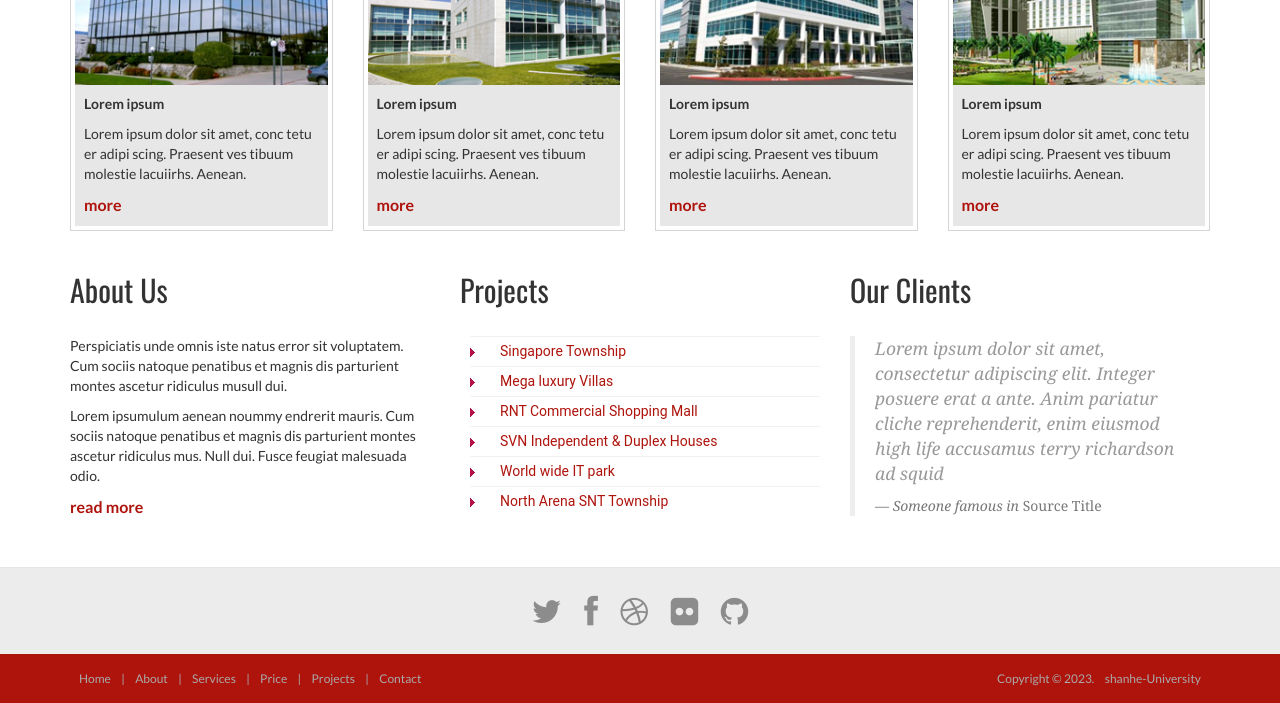
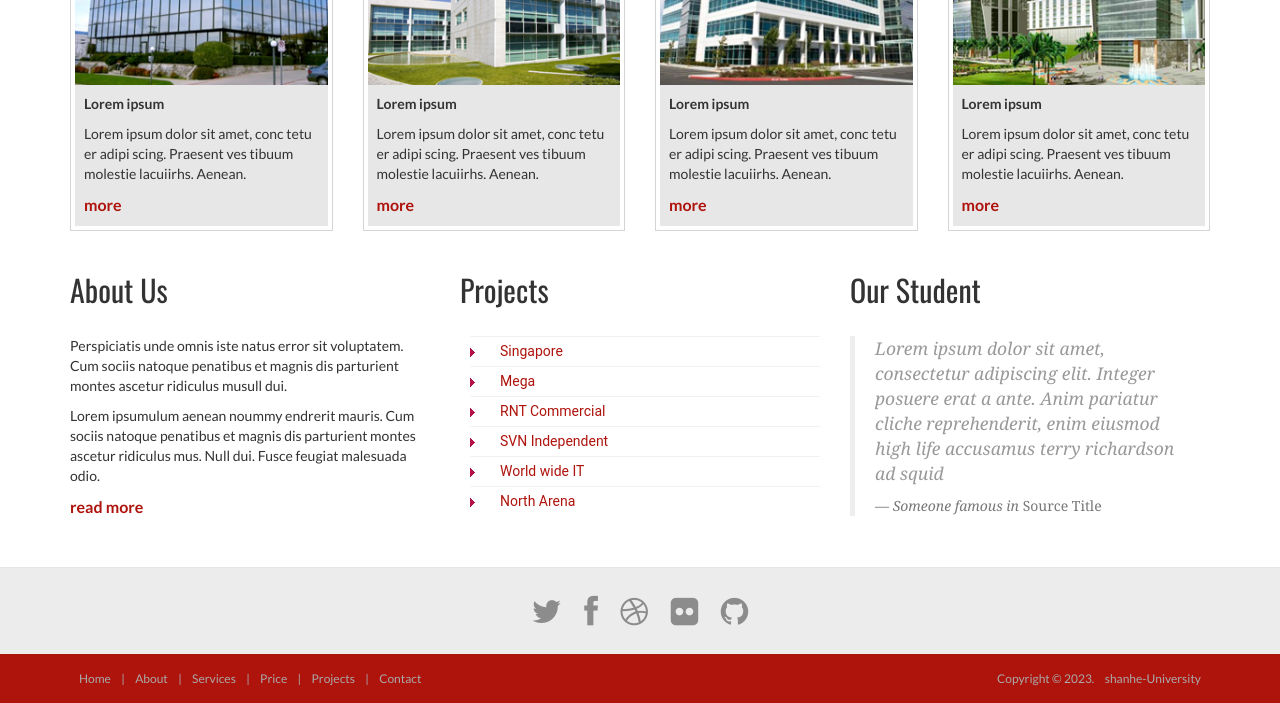
Before and after one commit to fushuais/shanhe-University, a plain HTML site: page index.html in a window 1280 px wide. Shown: the part 904-1607 px from the top of the page. Drawn offline with nearby package versions, Linux system fonts and the light colour scheme.

Commit message:
Update index.html

```diff
--- a/index.html
+++ b/index.html
@@ -182,16 +182,16 @@ License URL: http://creativecommons.org/licenses/by/3.0/
         <div class="col-md-4"><div class="title-box clearfix "><h2 class="title-box_primary">Projects</h2></div>
             <div class="list styled custom-list">
             <ul>
-            <li><a title="Snatoque penatibus et magnis dis partu rient montes ascetur ridiculus mus." href="#">Singapore Township</a></li>
-            <li><a title="Fusce feugiat malesuada odio. Morbi nunc odio gravida at cursus nec luctus." href="#">Mega luxury Villas</a></li>
-            <li><a title="Penatibus et magnis dis parturient montes ascetur ridiculus mus." href="#">RNT Commercial Shopping Mall</a></li>
-            <li><a title="Morbi nunc odio gravida at cursus nec luctus a lorem. Maecenas tristique orci." href="#">SVN Independent & Duplex Houses</a></li>
-            <li><a title="Snatoque penatibus et magnis dis partu rient montes ascetur ridiculus mus." href="#">World wide IT park</a></li>
-            <li><a title="Fusce feugiat malesuada odio. Morbi nunc odio gravida at cursus nec luctus." href="#">North Arena SNT Township</a></li>
+            <li><a title="Snatoque penatibus et magnis dis partu rient montes ascetur ridiculus mus." href="#">Singapore </a></li>
+            <li><a title="Fusce feugiat malesuada odio. Morbi nunc odio gravida at cursus nec luctus." href="#">Mega </a></li>
+            <li><a title="Penatibus et magnis dis parturient montes ascetur ridiculus mus." href="#">RNT Commercial </a></li>
+            <li><a title="Morbi nunc odio gravida at cursus nec luctus a lorem. Maecenas tristique orci." href="#">SVN Independent</a></li>
+            <li><a title="Snatoque penatibus et magnis dis partu rient montes ascetur ridiculus mus." href="#">World wide IT </a></li>
+            <li><a title="Fusce feugiat malesuada odio. Morbi nunc odio gravida at cursus nec luctus." href="#">North Arena </a></li>
             </ul>
             </div>
          </div>
-         <div class="col-md-4"><div class="title-box clearfix "><h2 class="title-box_primary">Our Clients</h2></div>
+         <div class="col-md-4"><div class="title-box clearfix "><h2 class="title-box_primary">Our Student</h2></div>
             <blockquote class="blockquote-1">
 					<p>Lorem ipsum dolor sit amet, consectetur adipiscing elit. Integer posuere erat a ante. Anim pariatur cliche reprehenderit, enim eiusmod high life accusamus terry richardson ad squid</p>
 					<small>Someone famous in <cite title="Source Title">Source Title</cite></small>
```
